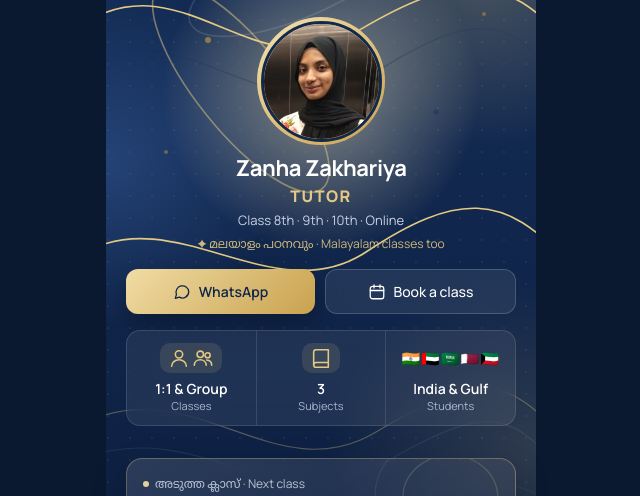
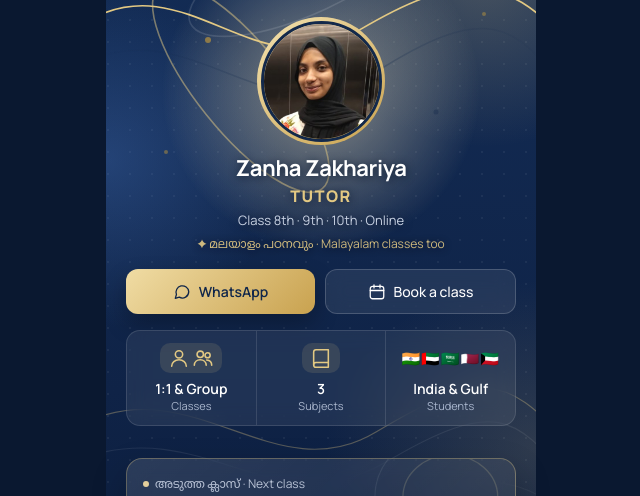
Before and after one commit to shanirmangattayil-cmd/zanha-tuition, a plain HTML site: page index.html in a window 1280 px wide. Shown: the part 48-544 px from the top of the page, without its empty margins (319-959 px from the left). Drawn offline with Linux system fonts and the light colour scheme.

Commit message:
Remove background lines crossing profile text
Co-Authored-By: Claude Opus 5.5 <noreply@anthropic.com>
Claude-Session: https://claude.ai/code/session_014HC7mzWJr24m5i1DEHhGWL

```diff
--- a/index.html
+++ b/index.html
@@ -173,6 +173,7 @@ meta{}
 .fi:not(.flags){background:rgba(227,201,131,.12);border-radius:10px;padding:0 8px}
 .facts .fi{color:#e3c983}.fi.flags{font-size:15px;letter-spacing:1px;white-space:nowrap}
 .facts b{font-size:14px}
+.profile h1,.profile .tutor,.profile .role,.profile .role2{text-shadow:0 1px 8px rgba(10,24,48,.9)}
 </style>
 </head>
 <body>
@@ -191,8 +192,6 @@ meta{}
   <g fill="none" stroke-width="1.6">
    <path class="w w1" d="M-20 70 C 80 10, 150 140, 250 80 S 400 20, 460 90" stroke="url(#gA)"/>
    <path class="w w2" d="M-20 110 C 90 60, 160 190, 270 120 S 410 70, 460 140" stroke="url(#gB)"/>
-   <path class="w w3" d="M-20 300 C 70 250, 170 360, 260 300 S 400 240, 460 310" stroke="url(#gA)"/>
-   <path class="w w4" d="M-20 340 C 100 300, 170 410, 280 345 S 410 300, 460 360" stroke="url(#gB)"/>
    <ellipse class="orb" cx="215" cy="140" rx="130" ry="44" stroke="#b8933e" stroke-opacity=".5" transform="rotate(-18 215 140)"/>
    <ellipse class="orb2" cx="215" cy="140" rx="130" ry="44" stroke="#13294b" stroke-opacity=".14" transform="rotate(28 215 140)"/>
   </g>
```
